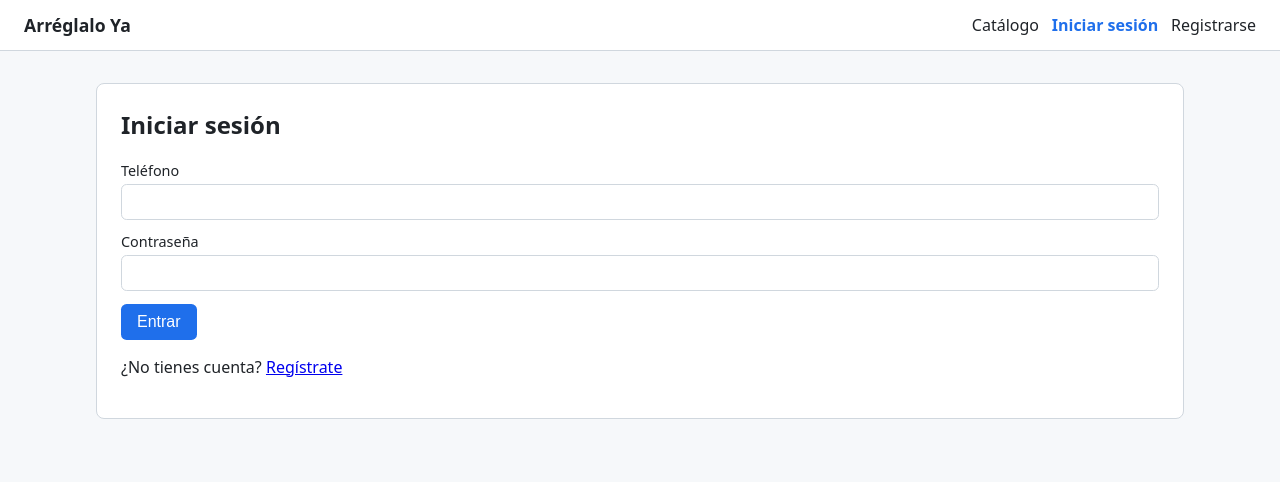
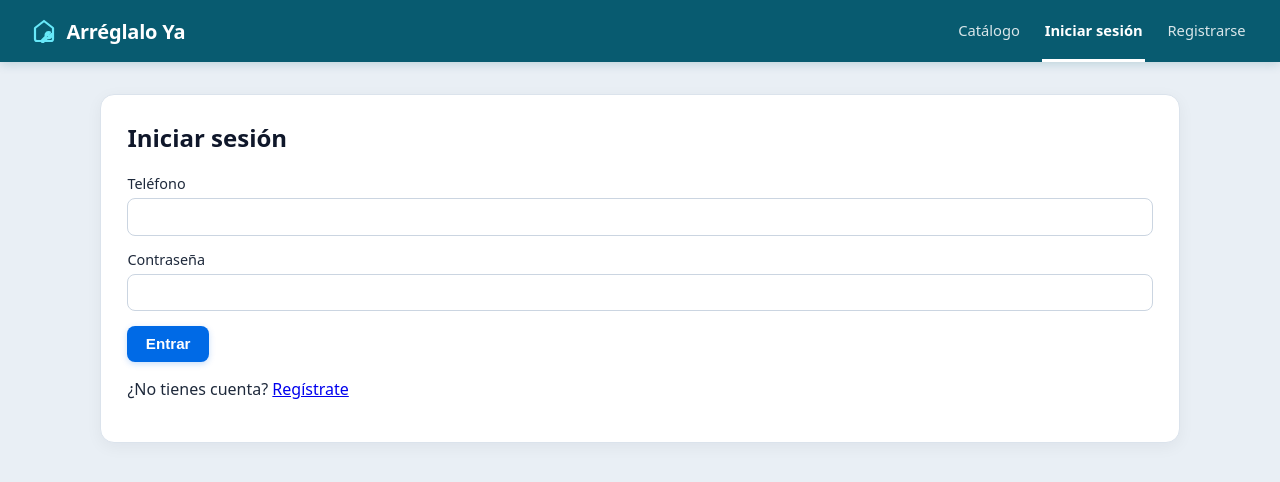
Before and after one commit to leylaeliz-rgb/SisInfo_ArreglaloYa, an Angular app in the folder frontend/: page /login in a window 1280 px wide. Shown: the top 482 px of the page. Built offline with nearby package versions, Linux system fonts and the light colour scheme.

Commit message:
cambio de diseño de barra superior, encabezados y botones en frontend

```diff
--- a/frontend/src/app/app.html
+++ b/frontend/src/app/app.html
@@ -1,12 +1,19 @@
-<!-- src/app/app.html -->
 <header class="barra">
-  <a routerLink="/" class="marca">Arréglalo Ya</a>
+  <a routerLink="/" class="marca">
+    <span class="logo-marca" aria-hidden="true">
+      <svg width="24" height="24" viewBox="0 0 24 24" fill="none" stroke="currentColor" stroke-width="2.2" stroke-linecap="round" stroke-linejoin="round">
+        <path d="M3 9l9-7 9 7v11a2 2 0 0 1-2 2H5a2 2 0 0 1-2-2z"></path>
+        <path d="M14.7 13.7a1 1 0 0 0 0 1.4l1.6 1.6a1 1 0 0 0 1.4 0l1.77-1.77a3 3 0 0 1-3.97 3.97l-3.91 3.91a1.12 1.12 0 0 1-1.59-1.59l3.91-3.91a3 3 0 0 1 3.97-3.97l-1.77 1.77z"></path>
+      </svg>
+    </span>
+    <span>Arréglalo Ya</span>
+  </a>
   <nav>
     <a routerLink="/catalogo" routerLinkActive="activo">Catálogo</a>
     @if (auth.autenticado()) {
       <a routerLink="/perfil" routerLinkActive="activo">Perfil</a>
       <a routerLink="/calificaciones" routerLinkActive="activo">Calificaciones</a>
-            @if (auth.rolActivo() !== 'administrador') {
+      @if (auth.rolActivo() !== 'administrador') {
         <a routerLink="/solicitudes" routerLinkActive="activo">Solicitudes y ofertas</a>
         <a routerLink="/servicios" routerLinkActive="activo">Mis servicios</a>
       }
--- a/frontend/src/app/features/administracion/suspensiones.ts
+++ b/frontend/src/app/features/administracion/suspensiones.ts
@@ -14,7 +14,11 @@ interface Suspension {
   imports: [FormsModule, DatePipe, Feedback],
   template: `
     <header class="encabezado-pagina"><div><p class="sobre-titulo">CONDUCTA Y CUMPLIMIENTO</p><h1>Incidencias y suspensiones</h1>
-    <p>Revisa los hechos antes de aplicar una medida.</p></div><button class="btn-sec" (click)="actualizar()" [disabled]="ocupado()">Actualizar</button></header>
+    <p>Revisa los hechos antes de aplicar una medida.</p></div>
+    <button class="btn-actualizar" (click)="actualizar()" [disabled]="ocupado()">
+      <span>Actualizar</span>
+      <svg width="16" height="16" viewBox="0 0 24 24" fill="none" stroke="currentColor" stroke-width="2.2" stroke-linecap="round" stroke-linejoin="round"><path d="M21 2v6h-6"></path><path d="M3 12a9 9 0 0 1 15-6.7L21 8"></path><path d="M3 22v-6h6"></path><path d="M21 12a9 9 0 0 1-15 6.7L3 16"></path></svg>
+    </button></header>
     <app-feedback [error]="error()" [mensaje]="mensaje()" [ocupado]="ocupado()" />
     <fieldset class="sin-borde" [disabled]="ocupado()">
     <form class="tarjeta" (ngSubmit)="registrar()"><h2>Registrar incidencia</h2>
--- a/frontend/src/app/features/gestion/gestion.html
+++ b/frontend/src/app/features/gestion/gestion.html
@@ -1,7 +1,10 @@
 <header class="encabezado-pagina"><div><p class="sobre-titulo">SEGUIMIENTO Y CONFIANZA</p>
 <h1>{{ admin ? 'Gestión administrativa' : 'Mis incidencias' }}</h1>
 <p>Consulta los antecedentes y el resultado de cada solicitud.</p></div>
-<button class="btn-sec" (click)="actualizar()" [disabled]="ocupado()">Actualizar</button></header>
+<button class="btn-actualizar" (click)="actualizar()" [disabled]="ocupado()">
+  <span>Actualizar</span>
+  <svg width="16" height="16" viewBox="0 0 24 24" fill="none" stroke="currentColor" stroke-width="2.2" stroke-linecap="round" stroke-linejoin="round"><path d="M21 2v6h-6"></path><path d="M3 12a9 9 0 0 1 15-6.7L21 8"></path><path d="M3 22v-6h6"></path><path d="M21 12a9 9 0 0 1-15 6.7L3 16"></path></svg>
+</button></header>
 <app-feedback [error]="error()" [mensaje]="mensaje()" [ocupado]="ocupado()" />
 <div class="fila pestañas" role="group" aria-label="Secciones de gestión">
 @if (admin) { <button class="btn-sec" [class.activo]="pestana === 'verificaciones'" (click)="pestana='verificaciones'">Verificaciones</button> }
--- a/frontend/src/app/features/gestion/resumen.ts
+++ b/frontend/src/app/features/gestion/resumen.ts
@@ -13,7 +13,11 @@ interface Resumen {
   imports: [FormsModule, RouterLink, Feedback],
   template: `
     <header class="encabezado-pagina"><div><p class="sobre-titulo">VISIÓN GENERAL</p><h1>Panel de administración</h1>
-      <p>Actividad registrada en la plataforma.</p></div><button class="btn-sec" (click)="actualizar()" [disabled]="ocupado()">Actualizar</button></header>
+      <p>Actividad registrada en la plataforma.</p></div>
+      <button class="btn-actualizar" (click)="actualizar()" [disabled]="ocupado()">
+        <span>Actualizar</span>
+        <svg width="16" height="16" viewBox="0 0 24 24" fill="none" stroke="currentColor" stroke-width="2.2" stroke-linecap="round" stroke-linejoin="round"><path d="M21 2v6h-6"></path><path d="M3 12a9 9 0 0 1 15-6.7L21 8"></path><path d="M3 22v-6h6"></path><path d="M21 12a9 9 0 0 1-15 6.7L3 16"></path></svg>
+      </button></header>
     <app-feedback [error]="error()" [mensaje]="mensaje()" [ocupado]="ocupado()" />
     <form class="tarjeta formulario-en-linea" (ngSubmit)="actualizar()">
       <label class="campo">Desde<input type="date" name="desde" [(ngModel)]="desde"></label>
--- a/frontend/src/app/features/solicitudes/solicitudes.html
+++ b/frontend/src/app/features/solicitudes/solicitudes.html
@@ -1,7 +1,10 @@
 <header class="encabezado-pagina"><div><p class="sobre-titulo">ENCUENTRA UNA SOLUCIÓN</p>
 <h1>{{ auth.rolActivo() === 'trabajador' ? 'Oportunidades de trabajo' : 'Solicitudes y profesionales' }}</h1>
 <p>Publica tu necesidad o compara las propuestas para tu hogar.</p></div>
-<button class="btn-sec" [disabled]="ocupado()" (click)="realizar(cargar.bind(this),'')">Actualizar</button></header>
+<button class="btn-actualizar" [disabled]="ocupado()" (click)="realizar(cargar.bind(this),'')">
+  <span>Actualizar</span>
+  <svg width="16" height="16" viewBox="0 0 24 24" fill="none" stroke="currentColor" stroke-width="2.2" stroke-linecap="round" stroke-linejoin="round"><path d="M21 2v6h-6"></path><path d="M3 12a9 9 0 0 1 15-6.7L21 8"></path><path d="M3 22v-6h6"></path><path d="M21 12a9 9 0 0 1-15 6.7L3 16"></path></svg>
+</button></header>
 <app-feedback [error]="error()" [mensaje]="mensaje()" [ocupado]="ocupado()" />
 <fieldset class="sin-borde" [disabled]="ocupado()">
 @if (auth.rolActivo() === 'cliente') {
--- a/frontend/src/app/features/trabajos/trabajos.html
+++ b/frontend/src/app/features/trabajos/trabajos.html
@@ -1,6 +1,9 @@
 <header class="encabezado-pagina"><div><p class="sobre-titulo">DE LA RESERVA AL CIERRE</p><h1>Mis servicios</h1>
 <p>Revisa precios, coordina la visita y confirma cada etapa del trabajo.</p></div>
-<button class="btn-sec" [disabled]="ocupado()" (click)="actualizar()">Actualizar</button></header>
+<button class="btn-actualizar" [disabled]="ocupado()" (click)="actualizar()">
+  <span>Actualizar</span>
+  <svg width="16" height="16" viewBox="0 0 24 24" fill="none" stroke="currentColor" stroke-width="2.2" stroke-linecap="round" stroke-linejoin="round"><path d="M21 2v6h-6"></path><path d="M3 12a9 9 0 0 1 15-6.7L21 8"></path><path d="M3 22v-6h6"></path><path d="M21 12a9 9 0 0 1-15 6.7L3 16"></path></svg>
+</button></header>
 <app-feedback [error]="error()" [mensaje]="mensaje()" [ocupado]="ocupado()" />
 <fieldset class="sin-borde" [disabled]="ocupado()">
 <label class="campo">Estado<select [(ngModel)]="filtro"><option value="">Todos</option>
--- a/frontend/src/styles.css
+++ b/frontend/src/styles.css
@@ -1,130 +1,352 @@
 :root {
-  --primario: #1f6feb;
-  --borde: #d0d7de;
-  --fondo: #f6f8fa;
+  --primario: #006ae6;
+  --primario-hover: #0058c2;
+  --navbar-bg: #085b70;
+  --titulo-teal: #0b6e82;
+  --sobre-titulo: #0d9488;
+  --borde: #dbe3ec;
+  --fondo: #e9eff5;
+  --texto: #1e293b;
+  --texto-suave: #5a6877;
   --error: #cf222e;
   --ok: #1a7f37;
 }
+
 * { box-sizing: border-box; }
-body { margin: 0; font-family: system-ui, sans-serif; background: var(--fondo); color: #1f2328; }
+body {
+  margin: 0;
+  font-family: system-ui, -apple-system, sans-serif;
+  background: var(--fondo);
+  color: var(--texto);
+}
 
-.barra { display: flex; justify-content: space-between; align-items: center;
-  padding: .8rem 1.5rem; background: #fff; border-bottom: 1px solid var(--borde); }
-.barra nav { display: flex; align-items: center; gap: 1rem; }
-.barra a { text-decoration: none; color: inherit; }
-.barra a.activo { color: var(--primario); font-weight: 600; }
-.marca { font-weight: 700; font-size: 1.1rem; }
-.rol { background: var(--fondo); border: 1px solid var(--borde); border-radius: 1rem;
-  padding: .1rem .6rem; font-size: .8rem; }
+/* Barra superior estilo Arréglalo Ya */
+.barra {
+  display: flex;
+  justify-content: space-between;
+  align-items: center;
+  padding: 0 2rem;
+  min-height: 62px;
+  background: var(--navbar-bg);
+  color: #ffffff;
+  box-shadow: 0 2px 10px rgba(8, 91, 112, 0.2);
+  gap: 1rem;
+  flex-wrap: wrap;
+}
+.marca {
+  display: flex;
+  align-items: center;
+  gap: 0.65rem;
+  font-weight: 700;
+  font-size: 1.25rem;
+  color: #ffffff;
+  text-decoration: none;
+  letter-spacing: -0.01em;
+}
+.logo-marca {
+  display: inline-flex;
+  align-items: center;
+  justify-content: center;
+  color: #67e8f9;
+}
+.barra nav {
+  display: flex;
+  align-items: center;
+  gap: 1.25rem;
+  flex-wrap: wrap;
+}
+.barra nav a {
+  text-decoration: none;
+  color: rgba(255, 255, 255, 0.85);
+  font-size: 0.92rem;
+  font-weight: 500;
+  padding: 1.2rem 0.15rem;
+  border-bottom: 3px solid transparent;
+  transition: color 0.15s, border-color 0.15s;
+}
+.barra nav a:hover { color: #ffffff; }
+.barra nav a.activo {
+  color: #ffffff;
+  font-weight: 600;
+  border-bottom-color: #ffffff;
+}
+.rol {
+  background: #238396;
+  color: #ffffff;
+  border: 0;
+  border-radius: 999px;
+  padding: 0.22rem 0.75rem;
+  font-size: 0.78rem;
+  font-weight: 600;
+}
+.barra .btn-link {
+  background: none;
+  border: 0;
+  color: #ffffff;
+  font-weight: 600;
+  font-size: 0.92rem;
+  cursor: pointer;
+  padding: 0.35rem 0.5rem;
+}
+.barra .btn-link:hover { text-decoration: underline; }
 
-.contenido { max-width: 720px; margin: 2rem auto; padding: 0 1rem; }
-.tarjeta { background: #fff; border: 1px solid var(--borde); border-radius: .5rem;
-  padding: 1.5rem; margin-bottom: 1rem; }
-.tarjeta h1, .tarjeta h2 { margin-top: 0; }
+/* Contenedor principal y tarjetas blancas */
+.contenido {
+  max-width: 1120px;
+  margin: 2rem auto;
+  padding: 0 1.25rem;
+}
+.tarjeta {
+  background: #ffffff;
+  border: 1px solid var(--borde);
+  border-radius: 14px;
+  padding: 1.65rem;
+  margin-bottom: 1.35rem;
+  box-shadow: 0 4px 16px rgba(15, 23, 42, 0.05);
+}
+.tarjeta h1, .tarjeta h2 {
+  margin-top: 0;
+  color: #0f172a;
+}
 
-.campo { display: flex; flex-direction: column; gap: .25rem; margin-bottom: .8rem; font-size: .9rem; }
-input, select { padding: .5rem; border: 1px solid var(--borde); border-radius: .35rem; font-size: 1rem; }
+/* Encabezado de pestaña flotante (fuera de los cuadros blancos) */
+.encabezado-pagina {
+  display: flex;
+  justify-content: space-between;
+  align-items: center;
+  gap: 1rem;
+  margin-bottom: 1.5rem;
+}
+.sobre-titulo {
+  color: var(--sobre-titulo) !important;
+  font-size: 0.75rem;
+  font-weight: 700;
+  letter-spacing: 0.11em;
+  text-transform: uppercase;
+  margin: 0 0 0.25rem;
+}
+.encabezado-pagina h1 {
+  margin: 0 0 0.35rem;
+  font-size: 1.95rem;
+  font-weight: 800;
+  color: var(--titulo-teal);
+  letter-spacing: -0.02em;
+}
+.encabezado-pagina p {
+  margin: 0;
+  color: var(--texto-suave);
+  font-size: 0.96rem;
+}
 
-.btn { background: var(--primario); color: #fff; border: 0; border-radius: .35rem;
-  padding: .55rem 1rem; font-size: 1rem; cursor: pointer; }
-.btn:disabled { opacity: .6; cursor: not-allowed; }
-.btn-sec { background: #fff; color: #1f2328; border: 1px solid var(--borde); border-radius: .35rem;
-  padding: .45rem .9rem; cursor: pointer; }
+/* Campos y formularios */
+.campo { display: flex; flex-direction: column; gap: 0.3rem; margin-bottom: 0.9rem; font-size: 0.9rem; font-weight: 500; }
+input, select {
+  padding: 0.55rem 0.65rem;
+  border: 1px solid #cbd5e1;
+  border-radius: 8px;
+  font-size: 0.98rem;
+  background: #ffffff;
+}
+textarea {
+  width: 100%;
+  min-height: 5rem;
+  padding: 0.55rem 0.65rem;
+  border: 1px solid #cbd5e1;
+  border-radius: 8px;
+  font: inherit;
+}
+input[type="checkbox"] { width: auto; }
+
+/* Botones */
+.btn {
+  background: var(--primario);
+  color: #ffffff;
+  border: 0;
+  border-radius: 8px;
+  padding: 0.6rem 1.15rem;
+  font-size: 0.95rem;
+  font-weight: 600;
+  cursor: pointer;
+  box-shadow: 0 2px 6px rgba(0, 106, 230, 0.22);
+  transition: background 0.15s;
+}
+.btn:hover:not(:disabled) { background: var(--primario-hover); }
+.btn:disabled { opacity: 0.6; cursor: not-allowed; }
+
+.btn-actualizar {
+  display: inline-flex;
+  align-items: center;
+  gap: 0.5rem;
+  background: var(--primario);
+  color: #ffffff;
+  border: 0;
+  border-radius: 8px;
+  padding: 0.6rem 1.15rem;
+  font-size: 0.92rem;
+  font-weight: 600;
+  cursor: pointer;
+  box-shadow: 0 2px 6px rgba(0, 106, 230, 0.25);
+  transition: background 0.15s;
+  white-space: nowrap;
+}
+.btn-actualizar:hover:not(:disabled) { background: var(--primario-hover); }
+.btn-actualizar:disabled { opacity: 0.6; cursor: not-allowed; }
+
+.btn-sec {
+  background: #ffffff;
+  color: var(--texto);
+  border: 1px solid #cbd5e1;
+  border-radius: 8px;
+  padding: 0.5rem 0.95rem;
+  font-weight: 500;
+  cursor: pointer;
+  text-decoration: none;
+  display: inline-block;
+}
 .btn-sec.activo { border-color: var(--primario); color: var(--primario); font-weight: 600; }
-.btn-peligro { background: #fff; color: var(--error); border: 1px solid var(--error);
-  border-radius: .35rem; padding: .45rem .9rem; cursor: pointer; }
-.btn-link { background: none; border: 0; color: var(--primario); cursor: pointer; font-size: 1rem; }
+.btn-peligro {
+  background: #ffffff;
+  color: var(--error);
+  border: 1px solid var(--error);
+  border-radius: 8px;
+  padding: 0.5rem 0.95rem;
+  cursor: pointer;
+}
+.btn-link { background: none; border: 0; color: var(--primario); cursor: pointer; font-size: 0.95rem; }
 
-.fila { display: flex; gap: .5rem; flex-wrap: wrap; align-items: center; }
+.fila { display: flex; gap: 0.5rem; flex-wrap: wrap; align-items: center; }
 .error { color: var(--error); }
 .exito { color: var(--ok); }
-textarea { width: 100%; min-height: 5rem; padding: .5rem; border: 1px solid var(--borde); border-radius: .35rem; font: inherit; }
-input[type="checkbox"] { width: auto; }
-.ayuda { color: #57606a; font-size: .9rem; }
+.ayuda { color: var(--texto-suave); font-size: 0.9rem; }
 table { width: 100%; border-collapse: collapse; }
-th, td { padding: .5rem; border-bottom: 1px solid var(--borde); text-align: left; }
-@media (max-width: 640px) {
-  .barra { align-items: flex-start; flex-direction: column; gap: .75rem; }
-  .barra nav { flex-wrap: wrap; gap: .65rem; }
+th, td { padding: 0.5rem; border-bottom: 1px solid var(--borde); text-align: left; }
+
+/* Secciones y contadores */
+.titulo-seccion { display: flex; justify-content: space-between; align-items: flex-start; gap: 1rem; margin-bottom: 1.15rem; }
+.titulo-seccion h2 { margin: 0 0 0.25rem; font-size: 1.25rem; }
+.titulo-seccion p { margin: 0; color: var(--texto-suave); font-size: 0.92rem; }
+.contador {
+  white-space: nowrap;
+  color: #475569;
+  background: #e2e8f0;
+  border-radius: 999px;
+  padding: 0.3rem 0.8rem;
+  font-size: 0.8rem;
+  font-weight: 600;
 }
 
-/* Pantallas funcionales de catálogo y calificaciones */
-.encabezado-pagina { display: flex; justify-content: space-between; align-items: center; gap: 1rem; margin-bottom: 1.25rem; }
-.encabezado-pagina h1 { margin: .15rem 0 .4rem; }
-.encabezado-pagina p { margin: .25rem 0; color: #57606a; }
-.sobre-titulo { color: var(--primario) !important; font-size: .72rem; font-weight: 700; letter-spacing: .12em; }
-.titulo-seccion { display: flex; justify-content: space-between; align-items: center; gap: 1rem; margin-bottom: 1rem; }
-.titulo-seccion h2 { margin: 0 0 .25rem; }
-.titulo-seccion p { margin: 0; color: #57606a; font-size: .92rem; }
-.contador { white-space: nowrap; color: #57606a; background: var(--fondo); border: 1px solid var(--borde); border-radius: 2rem; padding: .25rem .65rem; font-size: .8rem; }
-.rejilla-catalogo { display: grid; grid-template-columns: repeat(auto-fit, minmax(220px, 1fr)); gap: .8rem; }
-.item-catalogo { display: flex; align-items: flex-start; gap: .8rem; padding: 1rem; border: 1px solid var(--borde); border-radius: .45rem; }
-.icono-catalogo { display: grid; place-items: center; width: 2.6rem; height: 2.6rem; flex: 0 0 2.6rem; background: var(--fondo); border-radius: .5rem; font-size: 1.35rem; }
-.item-catalogo h3 { margin: 0 0 .3rem; font-size: 1rem; }
-.item-catalogo p { margin: 0 0 .45rem; color: #57606a; font-size: .88rem; }
-.item-catalogo small { color: #6e7781; }
-.lista-zonas { display: grid; grid-template-columns: repeat(auto-fit, minmax(190px, 1fr)); gap: .5rem; }
-.zona { display: flex; align-items: center; gap: .55rem; padding: .65rem .75rem; border: 1px solid var(--borde); border-radius: .4rem; }
-.zona small { margin-left: auto; color: #57606a; }
-.pin { color: var(--primario); font-size: 1.2rem; }
-.vacio { color: #57606a; padding: .8rem 0; }
-.alerta { padding: .7rem .9rem; border-radius: .4rem; background: #fff; border: 1px solid var(--borde); }
+/* Catálogo de servicios con acentos de color */
+.rejilla-catalogo { display: grid; grid-template-columns: repeat(auto-fit, minmax(225px, 1fr)); gap: 1rem; }
+.item-catalogo {
+  display: flex;
+  align-items: flex-start;
+  gap: 0.85rem;
+  padding: 1.15rem;
+  background: #ffffff;
+  border: 1px solid var(--borde);
+  border-radius: 12px;
+  box-shadow: 0 2px 8px rgba(15, 23, 42, 0.04);
+}
+.icono-catalogo {
+  display: grid;
+  place-items: center;
+  width: 2.75rem;
+  height: 2.75rem;
+  flex: 0 0 2.75rem;
+  background: #f1f5f9;
+  border-radius: 10px;
+  font-size: 1.4rem;
+}
+.item-catalogo h3 { margin: 0 0 0.35rem; font-size: 1.02rem; }
+.item-catalogo p { margin: 0 0 0.65rem; color: var(--texto-suave); font-size: 0.86rem; }
+.badge-codigo {
+  display: inline-block;
+  background: #e2e8f0;
+  color: #334155;
+  padding: 0.22rem 0.6rem;
+  border-radius: 6px;
+  font-size: 0.72rem;
+  font-weight: 600;
+}
+.item-catalogo[data-codigo*="ALBANIL"] { border-color: #d8b4fe; background: linear-gradient(180deg, #faf5ff 0%, #ffffff 45%); }
+.item-catalogo[data-codigo*="ALBANIL"] .icono-catalogo { background: #f3e8ff; }
+.item-catalogo[data-codigo*="ELECTRIC"] { border-color: #fde047; background: linear-gradient(180deg, #fefce8 0%, #ffffff 45%); }
+.item-catalogo[data-codigo*="ELECTRIC"] .icono-catalogo { background: #fef9c3; }
+.item-catalogo[data-codigo*="LINEA"] { border-color: #bfdbfe; background: linear-gradient(180deg, #eff6ff 0%, #ffffff 45%); }
+.item-catalogo[data-codigo*="LINEA"] .icono-catalogo { background: #dbeafe; }
+.item-catalogo[data-codigo*="PLOM"] { border-color: #99f6e4; background: linear-gradient(180deg, #f0fdfa 0%, #ffffff 45%); }
+.item-catalogo[data-codigo*="PLOM"] .icono-catalogo { background: #ccfbf1; }
+/* Zonas de cobertura */
+.lista-zonas { display: grid; grid-template-columns: repeat(auto-fill, minmax(185px, 1fr)); gap: 0.75rem; }
+.zona {
+  display: flex;
+  align-items: center;
+  gap: 0.5rem;
+  padding: 0.75rem 0.9rem;
+  background: #ffffff;
+  border: 1px solid var(--borde);
+  border-radius: 10px;
+  box-shadow: 0 1px 3px rgba(15, 23, 42, 0.03);
+}
+.zona-nombre { font-weight: 600; font-size: 0.9rem; }
+.zona small { margin-left: auto; color: var(--texto-suave); font-size: 0.76rem; }
+.pin { display: inline-flex; color: var(--primario); flex-shrink: 0; }
+
+/* Resto de componentes y recorridos */
+.vacio { color: var(--texto-suave); padding: 0.8rem 0; }
+.alerta { padding: 0.75rem 1rem; border-radius: 10px; background: #ffffff; border: 1px solid var(--borde); margin-bottom: 1rem; }
 .rejilla-formularios { display: grid; grid-template-columns: repeat(auto-fit, minmax(220px, 1fr)); gap: 1.25rem; }
-.rejilla-formularios form { padding: 1rem; border: 1px solid var(--borde); border-radius: .45rem; }
+.rejilla-formularios form { padding: 1rem; border: 1px solid var(--borde); border-radius: 10px; }
 .rejilla-formularios h3 { margin-top: 0; }
 .tabla-contenedor { overflow-x: auto; }
 .tabla-contenedor table { min-width: 620px; }
-.estrellas { color: #b7791f; letter-spacing: .05em; white-space: nowrap; }
-.formulario-en-linea { display: flex; align-items: flex-end; gap: .75rem; }
+.estrellas { color: #b7791f; letter-spacing: 0.05em; white-space: nowrap; }
+.formulario-en-linea { display: flex; align-items: flex-end; gap: 0.75rem; }
 .formulario-en-linea .campo { flex: 1; }
-.resumen-reputacion { display: flex; align-items: center; gap: .65rem; margin-top: 1rem; padding: .9rem; background: var(--fondo); border-radius: .4rem; }
+.resumen-reputacion { display: flex; align-items: center; gap: 0.65rem; margin-top: 1rem; padding: 0.9rem; background: #f8fafc; border-radius: 8px; }
 .resumen-reputacion strong { font-size: 1.5rem; }
-.resumen-reputacion span:last-child { color: #57606a; }
+.resumen-reputacion span:last-child { color: var(--texto-suave); }
 .referencias { padding-left: 1.2rem; }
-.referencias li { margin: .6rem 0; }
-.referencias small { display: block; color: #57606a; }
+.referencias li { margin: 0.6rem 0; }
+.referencias small { display: block; color: var(--texto-suave); }
+.lista-cotizaciones { display: grid; gap: 0.65rem; }
+.cotizacion { display: flex; justify-content: space-between; align-items: center; gap: 1rem; padding: 0.9rem; border: 1px solid var(--borde); border-radius: 10px; }
+.cotizacion p { margin: 0.3rem 0 0; color: var(--texto-suave); }
+.acciones-cotizacion { display: flex; align-items: center; gap: 0.6rem; }
+.estado-cotizacion { padding: 0.25rem 0.65rem; background: #f1f5f9; border: 1px solid var(--borde); border-radius: 999px; font-size: 0.8rem; font-weight: 500; }
+.sin-borde { border: 0; padding: 0; margin: 0; min-width: 0; }
+.sin-borde:disabled { opacity: 0.75; }
+.item-detalle { padding: 1.1rem 0; border-bottom: 1px solid var(--borde); }
+.item-detalle:last-child { border-bottom: 0; }
+.item-detalle h3 { margin: 0.3rem 0 0.5rem; }
+.oferta { padding: 0.9rem; border: 1px solid var(--borde); border-radius: 10px; margin-top: 0.7rem; background: #f8fafc; }
+.acciones { margin: 1.2rem 0; gap: 0.7rem; }
+.franja { margin-bottom: 1rem; align-items: flex-end; }
+.franja label { display: grid; gap: 0.3rem; }
+.formulario-accion { padding: 1.2rem; margin-top: 1rem; background: #f1f6fd; border: 1px solid #cbd5e1; border-radius: 10px; }
+.resumen-dinero { display: grid; grid-template-columns: repeat(auto-fit, minmax(160px, 1fr)); gap: 1rem; padding: 1rem; background: #f1f6fd; border-radius: 10px; }
+.resumen-dinero div { display: grid; gap: 0.4rem; }
+.resumen-dinero strong { font-size: 1.4rem; }
+.servicio-resumen { text-align: left; cursor: pointer; color: inherit; font: inherit; display: grid; align-content: start; gap: 0.5rem; }
+.servicio-resumen h2 { font-size: 1.15rem; }
+.servicio-resumen p { margin: 0.2rem 0; }
+.servicio-resumen.seleccionado { outline: 2px solid var(--primario); }
+.indicador { display: grid; gap: 0.6rem; }
+.indicador strong { font-size: 2.2rem; color: var(--titulo-teal); }
+.pestañas { margin-bottom: 1rem; }
+summary { cursor: pointer; font-weight: 650; padding-bottom: 0.7rem; }
+hr { border: 0; border-top: 1px solid var(--borde); margin: 1.2rem 0; }
+button:focus-visible, a:focus-visible, input:focus-visible, select:focus-visible, textarea:focus-visible { outline: 3px solid #97bfff; outline-offset: 3px; }
+
 @media (max-width: 640px) {
+  .barra { padding: 0.75rem 1rem; }
+  .barra nav a { padding: 0.4rem 0; }
   .encabezado-pagina, .titulo-seccion { align-items: flex-start; flex-direction: column; }
   .formulario-en-linea { align-items: stretch; flex-direction: column; }
   .formulario-en-linea .btn { align-self: flex-start; }
-}
-.lista-cotizaciones { display: grid; gap: .65rem; }
-.cotizacion { display: flex; justify-content: space-between; align-items: center; gap: 1rem; padding: .9rem; border: 1px solid var(--borde); border-radius: .45rem; }
-.cotizacion p { margin: .3rem 0 0; color: #57606a; }
-.acciones-cotizacion { display: flex; align-items: center; gap: .6rem; }
-.estado-cotizacion { padding: .25rem .6rem; background: var(--fondo); border: 1px solid var(--borde); border-radius: 2rem; font-size: .8rem; }
-@media (max-width: 640px) { .cotizacion { align-items: flex-start; flex-direction: column; } }
-
-/* Recorridos de contratación */
-.contenido { max-width: 1120px; }
-.barra { gap: 1rem; flex-wrap: wrap; }
-.barra nav { flex-wrap: wrap; gap: .8rem; }
-.sin-borde { border: 0; padding: 0; margin: 0; min-width: 0; }
-.sin-borde:disabled { opacity: .75; }
-.item-detalle { padding: 1.1rem 0; border-bottom: 1px solid var(--borde); }
-.item-detalle:last-child { border-bottom: 0; }
-.item-detalle h3 { margin: .3rem 0 .5rem; }
-.oferta { padding: .9rem; border: 1px solid var(--borde); border-radius: .5rem; margin-top: .7rem; background: #f9fbfd; }
-.acciones { margin: 1.2rem 0; gap: .7rem; }
-.franja { margin-bottom: 1rem; align-items: flex-end; }
-.franja label { display: grid; gap: .3rem; }
-.formulario-accion { padding: 1.2rem; margin-top: 1rem; background: #f5f8ff; border: 1px solid var(--borde); border-radius: .5rem; }
-.resumen-dinero { display: grid; grid-template-columns: repeat(auto-fit, minmax(160px, 1fr)); gap: 1rem; padding: 1rem; background: #f2f6fb; border-radius: .5rem; }
-.resumen-dinero div { display: grid; gap: .4rem; }
-.resumen-dinero strong { font-size: 1.4rem; }
-.servicio-resumen { text-align: left; cursor: pointer; color: inherit; font: inherit; display: grid; align-content: start; gap: .5rem; }
-.servicio-resumen h2 { font-size: 1.15rem; }
-.servicio-resumen p { margin: .2rem 0; }
-.servicio-resumen.seleccionado { outline: 2px solid var(--primario); }
-.indicador { display: grid; gap: .6rem; }
-.indicador strong { font-size: 2.2rem; color: var(--primario); }
-.pestañas { margin-bottom: 1rem; }
-summary { cursor: pointer; font-weight: 650; padding-bottom: .7rem; }
-hr { border: 0; border-top: 1px solid var(--borde); margin: 1.2rem 0; }
-button:focus-visible, a:focus-visible, input:focus-visible, select:focus-visible, textarea:focus-visible { outline: 3px solid #97bfff; outline-offset: 3px; }
-@media(max-width: 640px) {
+  .cotizacion { align-items: flex-start; flex-direction: column; }
   .franja label { width: 100%; }
   .encabezado-pagina h1 { font-size: 1.6rem; }
-  .tarjeta { padding: 1.1rem; }
+  .tarjeta { padding: 1.15rem; }
   .acciones button { width: 100%; }
 }
```
Also changed, not shown: frontend/src/app/features/catalogo/catalogo.ts (+6 -5 lines), frontend/src/app/features/usuarios/perfil.ts (+8 -1 lines).
